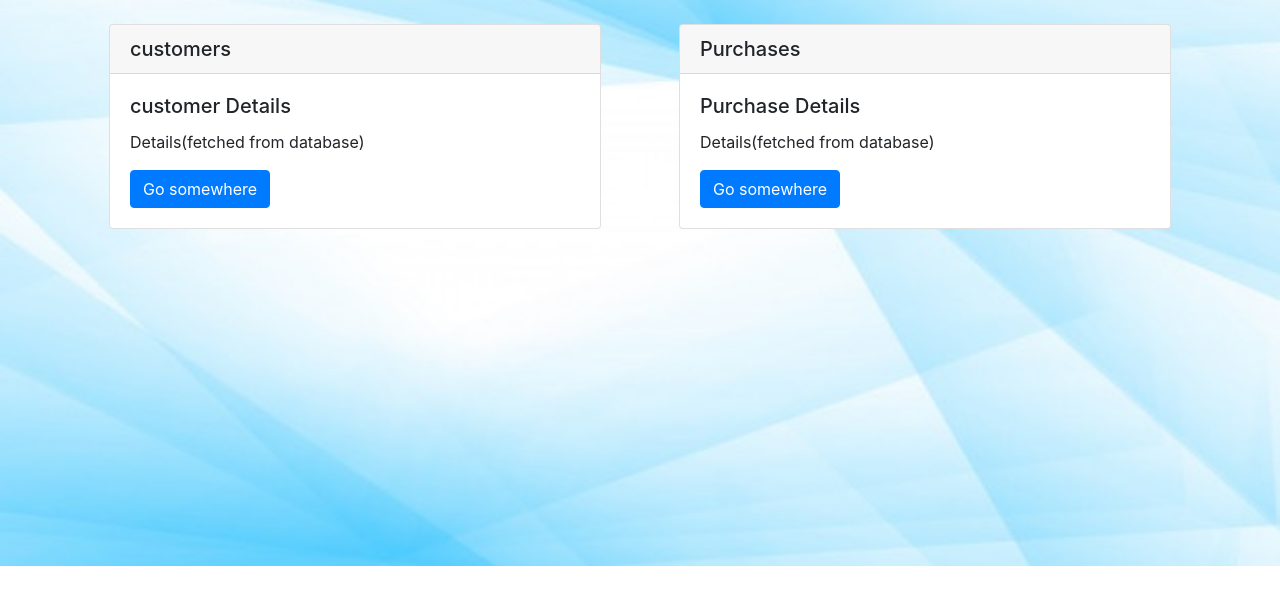
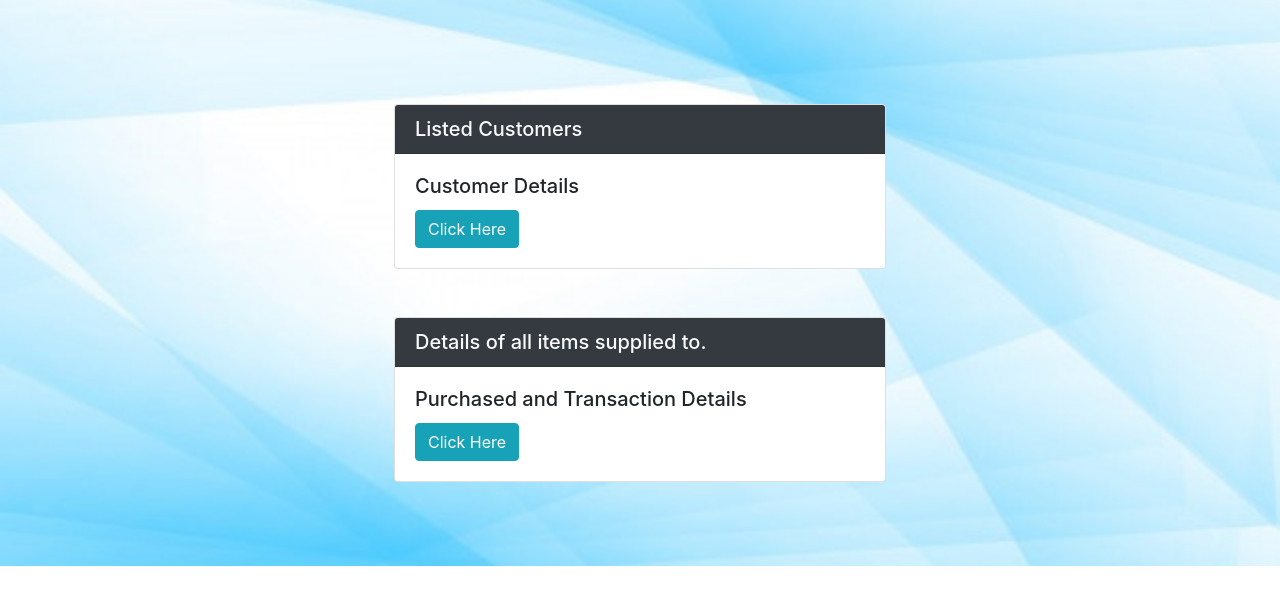
Before and after one commit to deepika9294/inventory_management, a PHP site: page /inventory/Basecustomer.php in a window 1280 px wide. Shown: the part 74-679 px from the top of the page. Run offline with PHP 8.4, Linux system fonts and the light colour scheme; some libraries are stand-ins or nearby versions.

Commit message:
fix: basic changes in css and text

```diff
--- a/Basecustomer.php
+++ b/Basecustomer.php
@@ -8,29 +8,35 @@
     <link rel="stylesheet" href="./customs/css/dashboard.css">
 </head>
 <body>
+
+
 <div class="container">
-    <div class="row">
+    <div class="row justify-content-center" style="margin-top: 80px;">
         <div class="col-md-6">
-            <div class="card mt-4 ml-4 mr-4">
-                <h5 class="card-header">customers</h5>
+        <div class="card mt-4 ml-4 mr-4">
+                <h5 class="card-header text-light bg-dark">Listed Customers</h5>
                 <div class="card-body">
-                    <h5 class="card-title">customer Details</h5>
-                    <p class="card-text">Details(fetched from database)</p>
-                    <a href="customerDetails.php" class="btn btn-primary">Go somewhere</a>
+                    <h5 class="card-title">Customer Details</h5>
+                    <a href="customerDetails.php" class="btn btn-info">Click Here</a>
                 </div>
-            </div>
         </div>
+        </div>
+
+    </div>
+    <div class="row justify-content-center mt-4">
         <div class="col-md-6">
-            <div class="card mt-4 ml-4 mr-4">
-                <h5 class="card-header">Purchases</h5>
+        <div class="card mt-4 ml-4 mr-4">
+                <h5 class="card-header text-light bg-dark">Details of all items supplied to. </h5>
                 <div class="card-body">
-                    <h5 class="card-title">Purchase Details</h5>
-                    <p class="card-text">Details(fetched from database)</p>
-                    <a href="purchaseDetails.php" class="btn btn-primary">Go somewhere</a>
+                    <h5 class="card-title">Purchased and Transaction Details</h5>
+                    <a href="purchaseDetails.php" class="btn btn-info">Click Here</a>
                 </div>
-            </div>
         </div>
+        </div>
+
     </div>
 </div>
+
+
 </body>
 </html>
--- a/EditBrand.php
+++ b/EditBrand.php
@@ -108,7 +108,7 @@
 <html>
     <body>
         <div style="margin-top: 8%;" class = "container">
-            <h1 style = "text-align:center;"> Add a new Brand </h1><br><br>
+            <h1 style = "text-align:center;"> Update a  Brand </h1><br><br>
             <?php if($errors) {
             foreach ($errors as $key => $value) {
                 echo '<div style= "width: 40%; margin-top:30px; left: 30%;" class="alert alert-danger alert-dismissible fade show" "row justify-content-center" role="alert">
--- a/EditCategory.php
+++ b/EditCategory.php
@@ -99,7 +99,7 @@
 <html>
     <body>
         <div style="margin-top: 8%;" class = "container">
-            <h1 style = "text-align:center;"> Add a new Brand </h1><br><br>
+            <h1 style = "text-align:center;"> Update a category </h1><br><br>
             <?php if($errors) {
             foreach ($errors as $key => $value) {
                 echo '<div style= "width: 40%; margin-top:30px; left: 30%;" class="alert alert-danger alert-dismissible fade show" "row justify-content-center" role="alert">
--- a/fetchItem.php
+++ b/fetchItem.php
@@ -15,7 +15,7 @@ $output = array('data' => array());
 if($result->num_rows > 0) {
 
 	while($row = $result->fetch_array()) {
-		$edit = "<a href='editItem.php?item_id=".$row[0]."'><button class='btn btn-primary'>Edit</button></a>";
+		$edit = "<a href='editItem.php?item_id=".$row[0]."'><button class='btn btn-secondary'>Edit</button></a>";
 		$output['data'][] = array(
 			$row[0],
 			$row[1],
--- a/fetchStock.php
+++ b/fetchStock.php
@@ -13,7 +13,7 @@ $output = array('data' => array());
 if($result->num_rows > 0) {
 
  while($row = $result->fetch_array()) {
- $edit = "<a href='editStock.php?item_id=".$row[0]."&item_name=".$row[1]."'><button class='btn btn-primary'>Edit</button></a>";
+ $edit = "<a href='editStock.php?item_id=".$row[0]."&item_name=".$row[1]."'><button class='btn btn-secondary'>Edit</button></a>";
     if($row[2] < $row[3]){
         $row_1 = "<p class = 'text-danger'><b>".$row[1]."</b></p>";
     }
--- a/inventory.php
+++ b/inventory.php
@@ -13,7 +13,7 @@
 <div class="container container-shrinked">
     <div class="card mt-4 ml-3 mr-3">
         <h5 class="card-header">
-        <button type="button" class="btn btn-primary" data-toggle="modal" data-target="#addStockModal">
+        <button type="button" class="btn btn-info" data-toggle="modal" data-target="#addStockModal">
             Add
         </button>
         </h5>
@@ -53,7 +53,7 @@
 
     <div class="card mt-4 ml-3 mr-3">
     <h5 class="card-header">
-        <button type="button" class="btn btn-primary" data-toggle="modal" data-target="#addItemModal">
+        <button type="button" class="btn btn-info" data-toggle="modal" data-target="#addItemModal">
             Add
         </button>
 
@@ -176,7 +176,7 @@
   </div>
 
   <div class="form-group">
-    <label class="control-label col-sm-3" for="brandName" required>Brand Name:</label>
+    <label class="control-label col-sm-9" for="brandName" required>Brand Name:</label>
     <div class="col-sm-9">
       <select class="form-control" id="brandName" name="brandName" required>
         <option value="">---Select---</option>
--- a/itemSupply.php
+++ b/itemSupply.php
@@ -31,7 +31,7 @@
         </h5>
 
         <div class="card-body">
-            <h4 class="card-title"> Details </h4>
+            <h4 class="card-title"> Supplied Items From </h4>
             <div class="card-text">
                 <table class ="tables" id ="manageItemSupplyTable" style="width:100%;">
                     <thead>
```
